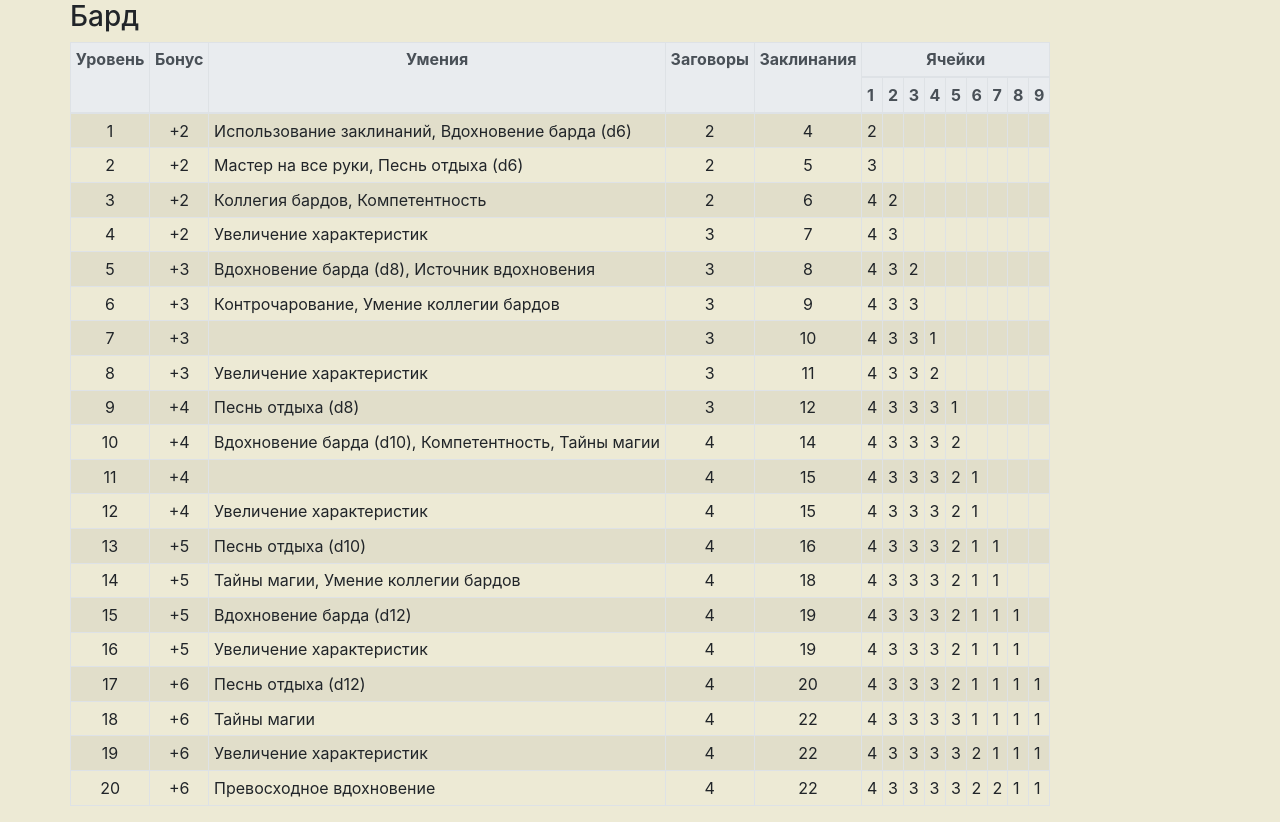
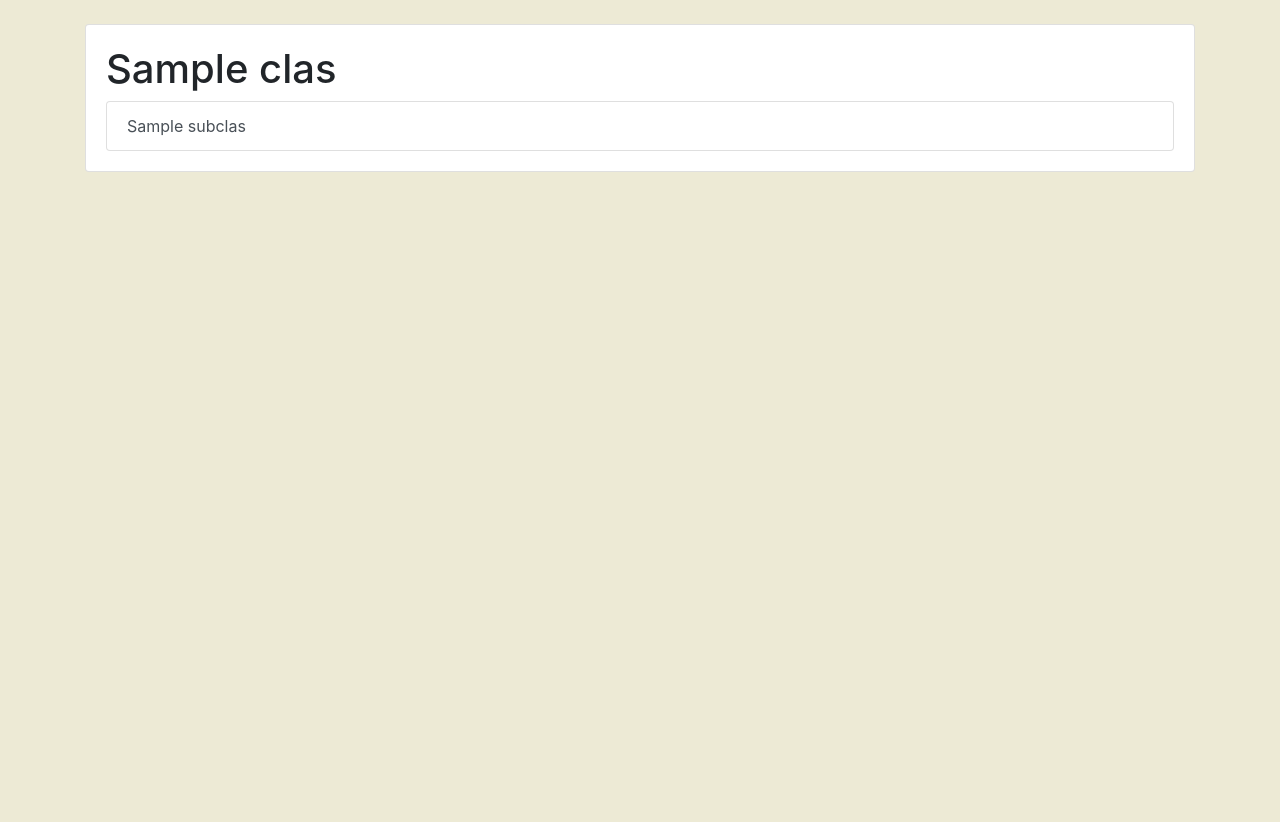
Before and after one commit to VlasovVitaly/gmfriend, a Django app: page /dnd5e/levels/ in a window 1280 px wide. Shown: the part 62-884 px from the top of the page. After the commit the page ends 234 px from the top, so only its background shows below. Run offline with Django 3.2, Linux system fonts and the light colour scheme; tables that the repository leaves empty hold one stand-in row (values such as "Sample post"); some libraries are stand-ins or nearby versions.

Commit message:
Klass table

```diff
--- a/dnd5e/management/commands/print_class_table.py
+++ b/dnd5e/management/commands/print_class_table.py
@@ -12,7 +12,7 @@ class Command(BaseCommand):
 
     def print_table(self, subclass_id, with_features=False):
         try:
-            subclass = Subclass.objects.get(id=1)
+            subclass = Subclass.objects.get(id=subclass_id)
         except Subclass.DoesNotExist:
             raise CommandError('Can not find subclass with id ')
 
--- a/dnd5e/templates/dnd5e/include/navbar.html
+++ b/dnd5e/templates/dnd5e/include/navbar.html
@@ -8,7 +8,7 @@
                 <div class="dropdown-menu">
                     <a href="{% url 'dnd5e:monsters' %}" class="dropdown-item">Монстры</a>
                     <a href="{% url 'dnd5e:spells' %}" class="dropdown-item">Заклинания</a>
-                    <a href="{% url 'dnd5e:levels' %}" class="dropdown-item">Уровни персонажей</a>
+                    <a href="{% url 'dnd5e:levels' %}" class="dropdown-item">Таблица уровней классов</a>
                 </div>
             </li>
         </ul>
--- a/dnd5e/templates/dnd5e/level_tables.html
+++ b/dnd5e/templates/dnd5e/level_tables.html
@@ -2,12 +2,21 @@
 
 {% block content %}
 <div class="row">
-    <nav>
-    </nav>
-    <div class="col-xs-12">
-        {% include "dnd5e/include/levels_table.html" with data=bard name="Бард" %}
+    {% for klass in klasses %}
+    <div class="col-12">
+        <div class="card mt-4">
+            <div class="card-body">
+                <h1>{{ klass.name }}</h1>
+                <div class="list-group">
+                    {% for subclass in klass.subclass_set.all %}
+                    <a href="{% url 'dnd5e:level_table' subclass.id %}" class="list-group-item list-group-item-action">
+                        <span>{{ subclass.name }}</span>
+                    </a>
+                    {% endfor %}
+                </div>
+            </div>
+        </div>
     </div>
-    <div class="col-xs-12">
-    </div>
+    {% endfor %}
 </div>
 {% endblock content %}
--- a/dnd5e/urls.py
+++ b/dnd5e/urls.py
@@ -31,6 +31,7 @@ urlpatterns = [
     path('monsters/', views.monsters_list, name='monsters'),
     path('spells/', views.spells_list, name='spells'),
     path('levels/', views.level_tables, name='levels'),
+    path('levels/<int:subklass_id>', views.level_table_detail, name='level_table'),
     path('adventures/', include(adventure_patterns, namespace='adventure')),
     path('alice/', alice_api, name='alice_api'),
     path('', views.index, name='index'),
--- a/dnd5e/views.py
+++ b/dnd5e/views.py
@@ -11,7 +11,7 @@ from .forms import (
     CharacterBackgroundForm, CharacterForm, CharacterStatsFormset
 )
 from .models import (
-    NPC, Adventure, AdventureMonster, Character, CharacterAbilities, Language, Monster, Place, Spell, Stage, Zone
+    Class, ClassLevels, NPC, Adventure, AdventureMonster, Character, CharacterAbilities, Language, Monster, Place, Spell, Stage, Subclass, Zone
 )
 
 
@@ -272,31 +272,14 @@ def monsters_list(request):
 
 
 def level_tables(request):
-    bard_table = (
-        (1, '+2', 'Использование заклинаний, Вдохновение барда (d6)', 2, 4, (2, '', '', '', '', '', '', '', '')),
-        (2, '+2', 'Мастер на все руки, Песнь отдыха (d6)', 2, 5, (3, '', '', '', '', '', '', '', '')),
-        (3, '+2', 'Коллегия бардов, Компетентность', 2, 6, (4, 2, '', '', '', '', '', '', '')),
-        (4, '+2', 'Увеличение характеристик', 3, 7, (4, 3, '', '', '', '', '', '', '')),
-        (5, '+3', 'Вдохновение барда (d8), Источник вдохновения', 3, 8, (4, 3, 2, '', '', '', '', '', '')),
-        (6, '+3', 'Контрочарование, Умение коллегии бардов', 3, 9, (4, 3, 3, '', '', '', '', '', '')),
-        (7, '+3', '', 3, 10, (4, 3, 3, 1, '', '', '', '', '')),
-        (8, '+3', 'Увеличение характеристик', 3, 11, (4, 3, 3, 2, '', '', '', '', '')),
-        (9, '+4', 'Песнь отдыха (d8)', 3, 12, (4, 3, 3, 3, 1, '', '', '', '')),
-        (10, '+4', 'Вдохновение барда (d10), Компетентность, Тайны магии', 4, 14, (4, 3, 3, 3, 2, '', '', '', '')),
-        (11, '+4', '', 4, 15, (4, 3, 3, 3, 2, 1, '', '', '')),
-        (12, '+4', 'Увеличение характеристик', 4, 15, (4, 3, 3, 3, 2, 1, '', '', '')),
-        (13, '+5', 'Песнь отдыха (d10)', 4, 16, (4, 3, 3, 3, 2, 1, 1, '', '')),
-        (14, '+5', 'Тайны магии, Умение коллегии бардов', 4, 18, (4, 3, 3, 3, 2, 1, 1, '', '')),
-        (15, '+5', 'Вдохновение барда (d12)', 4, 19, (4, 3, 3, 3, 2, 1, 1, 1, '')),
-        (16, '+5', 'Увеличение характеристик', 4, 19, (4, 3, 3, 3, 2, 1, 1, 1, '')),
-        (17, '+6', 'Песнь отдыха (d12)', 4, 20, (4, 3, 3, 3, 2, 1, 1, 1, 1)),
-        (18, '+6', 'Тайны магии', 4, 22, (4, 3, 3, 3, 3, 1, 1, 1, 1)),
-        (19, '+6', 'Увеличение характеристик', 4, 22, (4, 3, 3, 3, 3, 2, 1, 1, 1)),
-        (20, '+6', 'Превосходное вдохновение', 4, 22, (4, 3, 3, 3, 3, 2, 2, 1, 1)),
-    )
+    context = {'klasses': Class.objects.prefetch_related('subclass_set').all()}
+    return render(request, 'dnd5e/level_tables.html', context)
 
-    context = {
-        'bard': bard_table,
-    }
 
-    return render(request, 'dnd5e/level_tables.html', context)
+def level_table_detail(request, subklass_id):
+    subklass = get_object_or_404(Subclass, id=subklass_id)
+
+    context = {'subklass': subklass}
+    context.update(**ClassLevels.tables.for_subclass(subklass))
+
+    return render(request, 'dnd5e/level_table.html', context)
```
Also changed, not shown: dnd5e/templates/dnd5e/level_table.html (added, +31 -0 lines).
